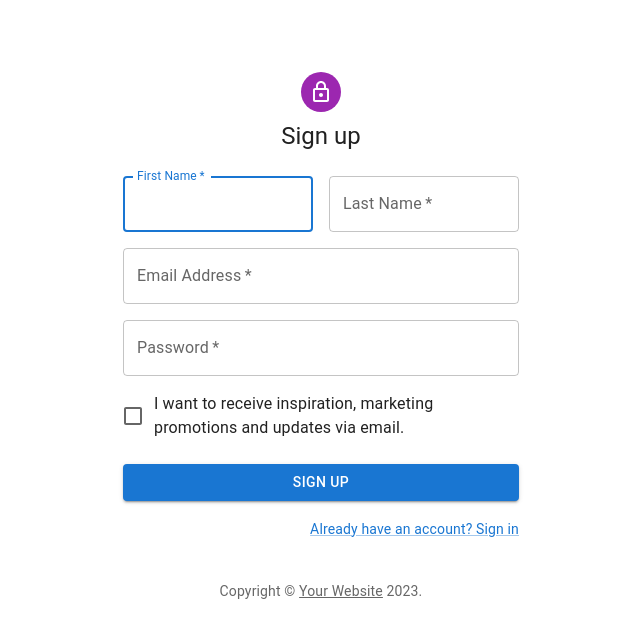
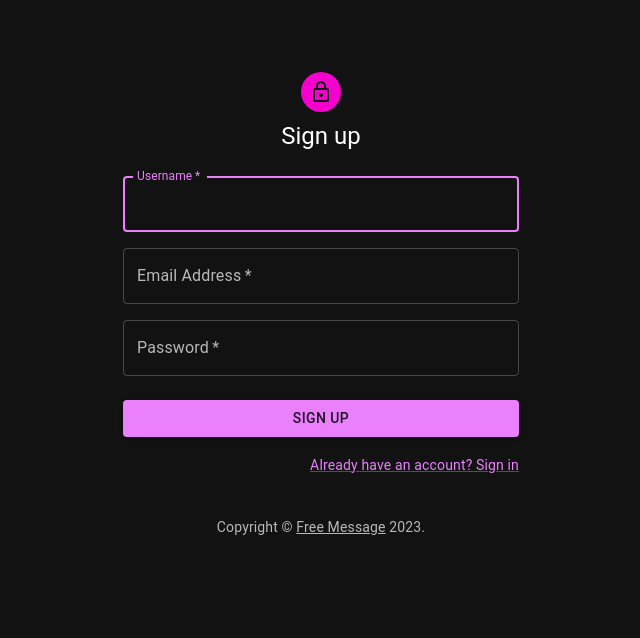
Before and after one commit to maxbransontaylor/messaging-app, a React (Create React App) app in the folder client/: page / in a window 1280 px wide. Both pictures are taken after a click on the link "Don't have an account? Sign Up". Shown: the top 638 px of the page, without its empty margins (319-959 px from the left). Built offline with nearby package versions, Linux system fonts and the light colour scheme.

Commit message:
login/signup ready for graphql queries

```diff
--- a/client/src/pages/Login.js
+++ b/client/src/pages/Login.js
@@ -41,7 +41,7 @@ function Login() {
   const [signUp, setSignup] = useState(false);
 
   if (signUp) {
-    return <SignUp />;
+    return <SignUp setSignup={setSignup} />;
   }
 
   return (
@@ -93,7 +93,11 @@ function Login() {
           </Button>
           <Grid container>
             <Grid item>
-              <Link onClick={() => setSignup(true)} variant="body2">
+              <Link
+                style={{ cursor: "pointer" }}
+                onClick={() => setSignup(true)}
+                variant="body2"
+              >
                 {"Don't have an account? Sign Up"}
               </Link>
             </Grid>
--- a/client/src/pages/Signup.js
+++ b/client/src/pages/Signup.js
@@ -3,15 +3,12 @@ import Avatar from "@mui/material/Avatar";
 import Button from "@mui/material/Button";
 import CssBaseline from "@mui/material/CssBaseline";
 import TextField from "@mui/material/TextField";
-import FormControlLabel from "@mui/material/FormControlLabel";
-import Checkbox from "@mui/material/Checkbox";
 import Link from "@mui/material/Link";
 import Grid from "@mui/material/Grid";
 import Box from "@mui/material/Box";
 import LockOutlinedIcon from "@mui/icons-material/LockOutlined";
 import Typography from "@mui/material/Typography";
 import Container from "@mui/material/Container";
-import { createTheme, ThemeProvider } from "@mui/material/styles";
 
 function Copyright(props) {
   return (
@@ -23,7 +20,7 @@ function Copyright(props) {
     >
       {"Copyright © "}
       <Link color="inherit" href="https://mui.com/">
-        Your Website
+        Free Message
       </Link>{" "}
       {new Date().getFullYear()}
       {"."}
@@ -31,9 +28,7 @@ function Copyright(props) {
   );
 }
 
-const theme = createTheme();
-
-function SignUp() {
+function SignUp({ setSignup }) {
   const handleSubmit = (event) => {
     event.preventDefault();
     const data = new FormData(event.currentTarget);
@@ -44,7 +39,6 @@ function SignUp() {
   };
 
   return (
-    <ThemeProvider theme={theme}>
     <Container component="main" maxWidth="xs">
       <CssBaseline />
       <Box
@@ -61,34 +55,19 @@ function SignUp() {
         <Typography component="h1" variant="h5">
           Sign up
         </Typography>
-          <Box
-            component="form"
-            noValidate
-            onSubmit={handleSubmit}
-            sx={{ mt: 3 }}
-          >
+        <Box component="form" noValidate onSubmit={handleSubmit} sx={{ mt: 3 }}>
           <Grid container spacing={2}>
-              <Grid item xs={12} sm={6}>
+            <Grid item xs={12}>
               <TextField
-                  autoComplete="given-name"
-                  name="firstName"
+                name="username"
                 required
                 fullWidth
-                  id="firstName"
-                  label="First Name"
+                id="username"
+                label="Username"
                 autoFocus
               />
             </Grid>
-              <Grid item xs={12} sm={6}>
-                <TextField
-                  required
-                  fullWidth
-                  id="lastName"
-                  label="Last Name"
-                  name="lastName"
-                  autoComplete="family-name"
-                />
-              </Grid>
+
             <Grid item xs={12}>
               <TextField
                 required
@@ -110,14 +89,6 @@ function SignUp() {
                 autoComplete="new-password"
               />
             </Grid>
-              <Grid item xs={12}>
-                <FormControlLabel
-                  control={
-                    <Checkbox value="allowExtraEmails" color="primary" />
-                  }
-                  label="I want to receive inspiration, marketing promotions and updates via email."
-                />
-              </Grid>
           </Grid>
           <Button
             type="submit"
@@ -129,7 +100,11 @@ function SignUp() {
           </Button>
           <Grid container justifyContent="flex-end">
             <Grid item>
-                <Link href="#" variant="body2">
+              <Link
+                style={{ cursor: "pointer" }}
+                onClick={() => setSignup(false)}
+                variant="body2"
+              >
                 Already have an account? Sign in
               </Link>
             </Grid>
@@ -138,7 +113,6 @@ function SignUp() {
       </Box>
       <Copyright sx={{ mt: 5 }} />
     </Container>
-    </ThemeProvider>
   );
 }
 export default SignUp;
```
Lines whose indentation alone changed are shown as unchanged.
